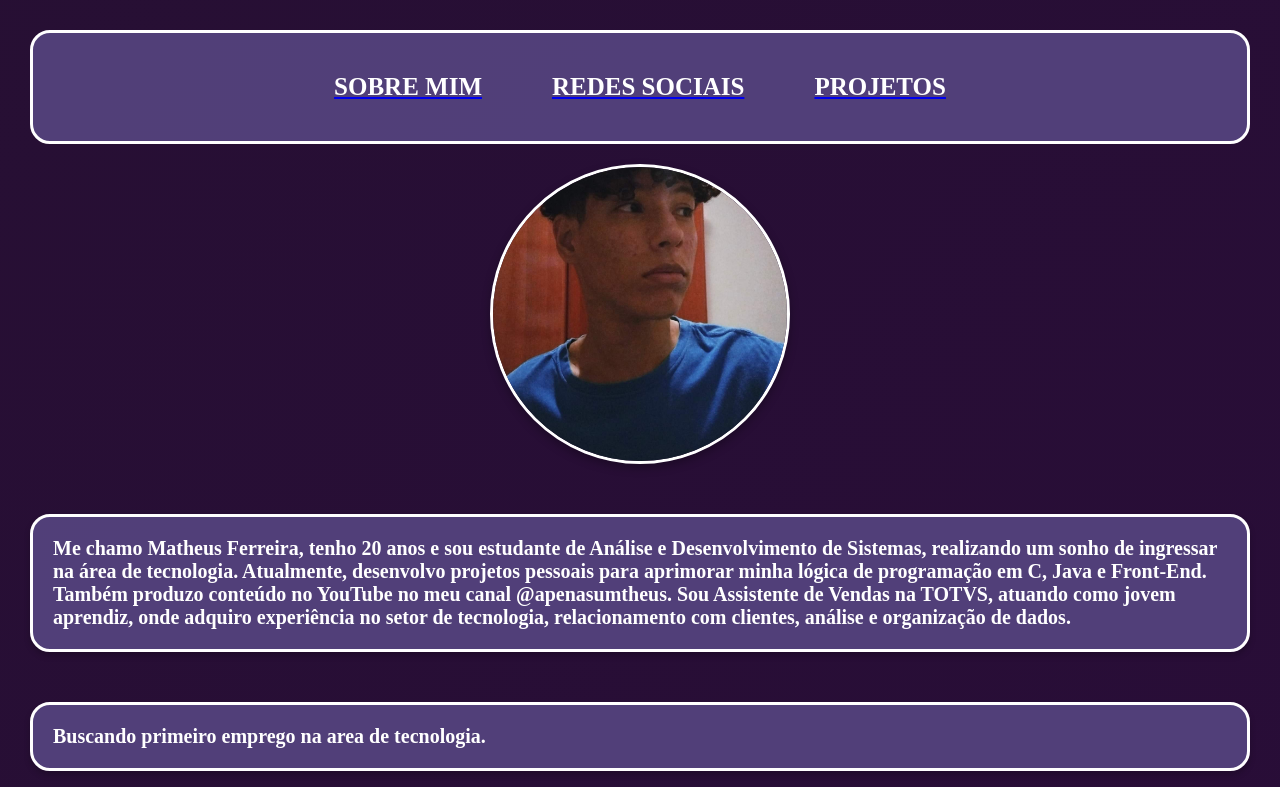
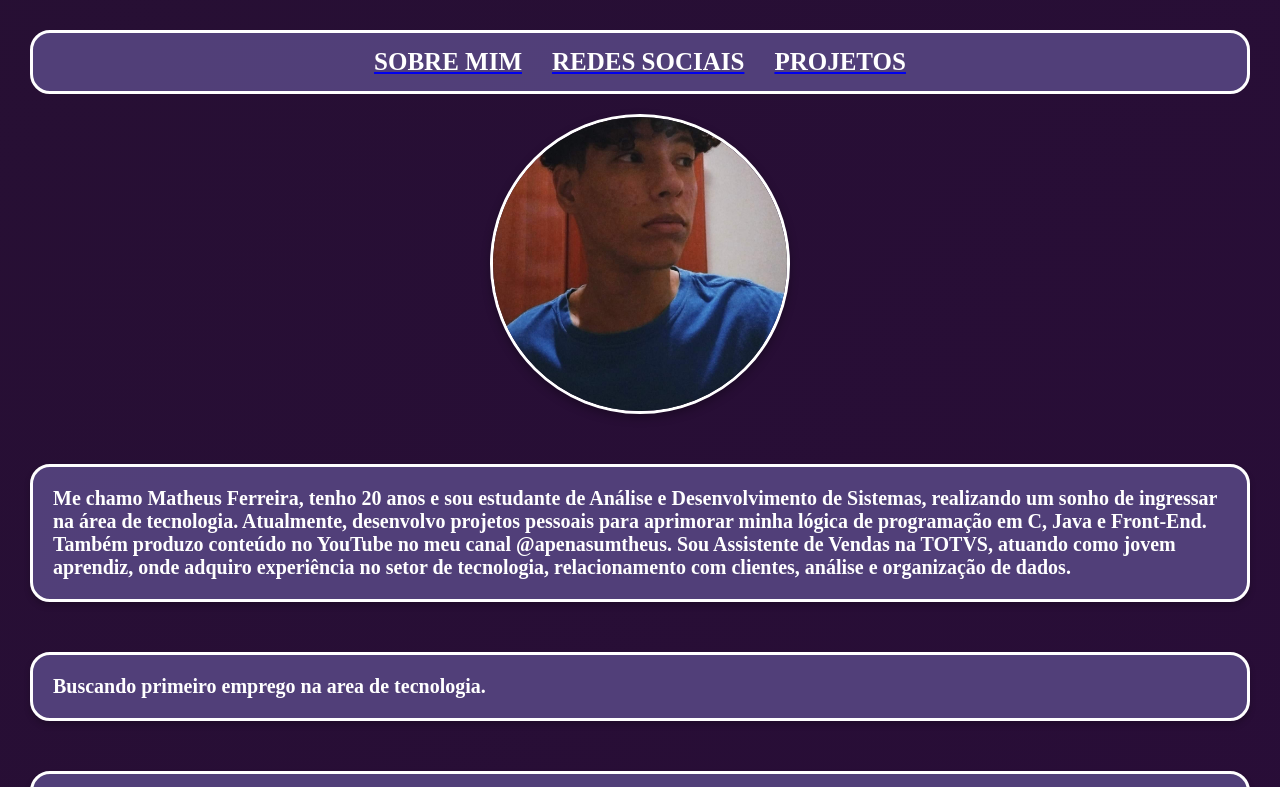
Before and after one commit to matheusfesantos/MeuPortifolio, a plain HTML site: page index.html in a window 1280 px wide. Shown: the top 787 px of the page. Drawn offline with Linux system fonts and the light colour scheme; a web font is replaced by a local one.

Commit message:
Att de responsividade de site

```diff
--- a/Style/Style.css
+++ b/Style/Style.css
@@ -1,6 +1,6 @@
 @import url('https://fonts.googleapis.com/css?family=Muli&display=swap');
 
-* {
+*{
   margin: 0;
   border: 0;
   box-sizing: border-box;
@@ -70,8 +70,8 @@ body {
     display: flex;
     justify-content: center;
     gap: 30px;
-    padding: 20px;
     background-color: rgba(92, 75, 138, 0.8);
+    padding: 15px;
 }
 
 .Opcoes :hover {
@@ -80,10 +80,7 @@ body {
 
 .Opcoes h1 {
     color: white;
-    border-radius: 20px;
-    padding: 20px;
     font-size: 25px;
-    margin: 0;
 }
 
 .FotoPerfil .perfil {
@@ -247,6 +244,9 @@ body {
 }
 
 @media (max-width: 768px) {
+  *{
+    background-position: 100%;
+  }
     .SobreMim  {
       padding: 15px;
       font-size: 0.9rem;
@@ -282,9 +282,11 @@ body {
   }
 
   @media (max-width: 480px) {
+
     body {
       font-size: 14px;
       padding: 5px;
+      background-position: 100%;
     }
 
     .SobreMim {
```
